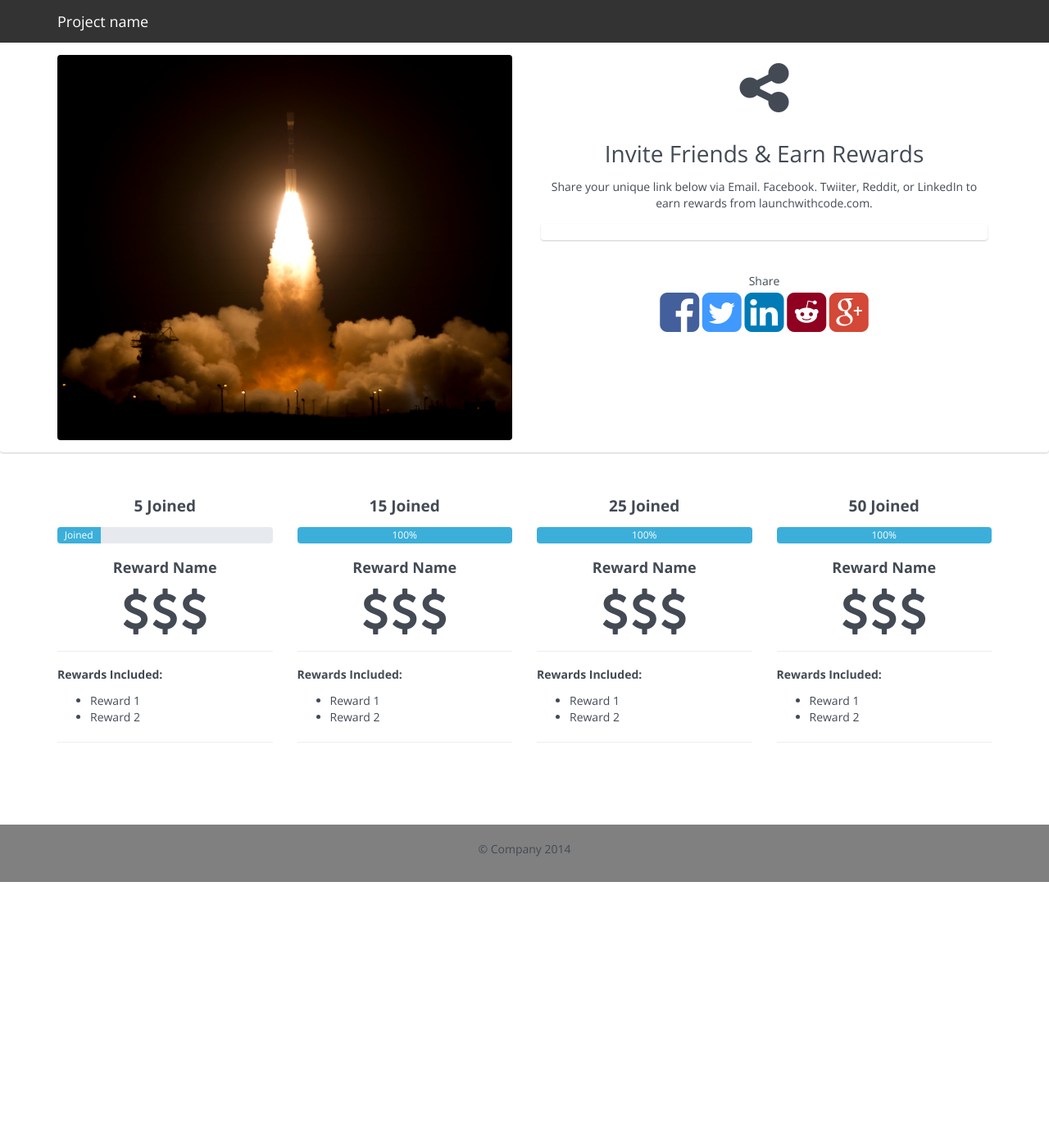
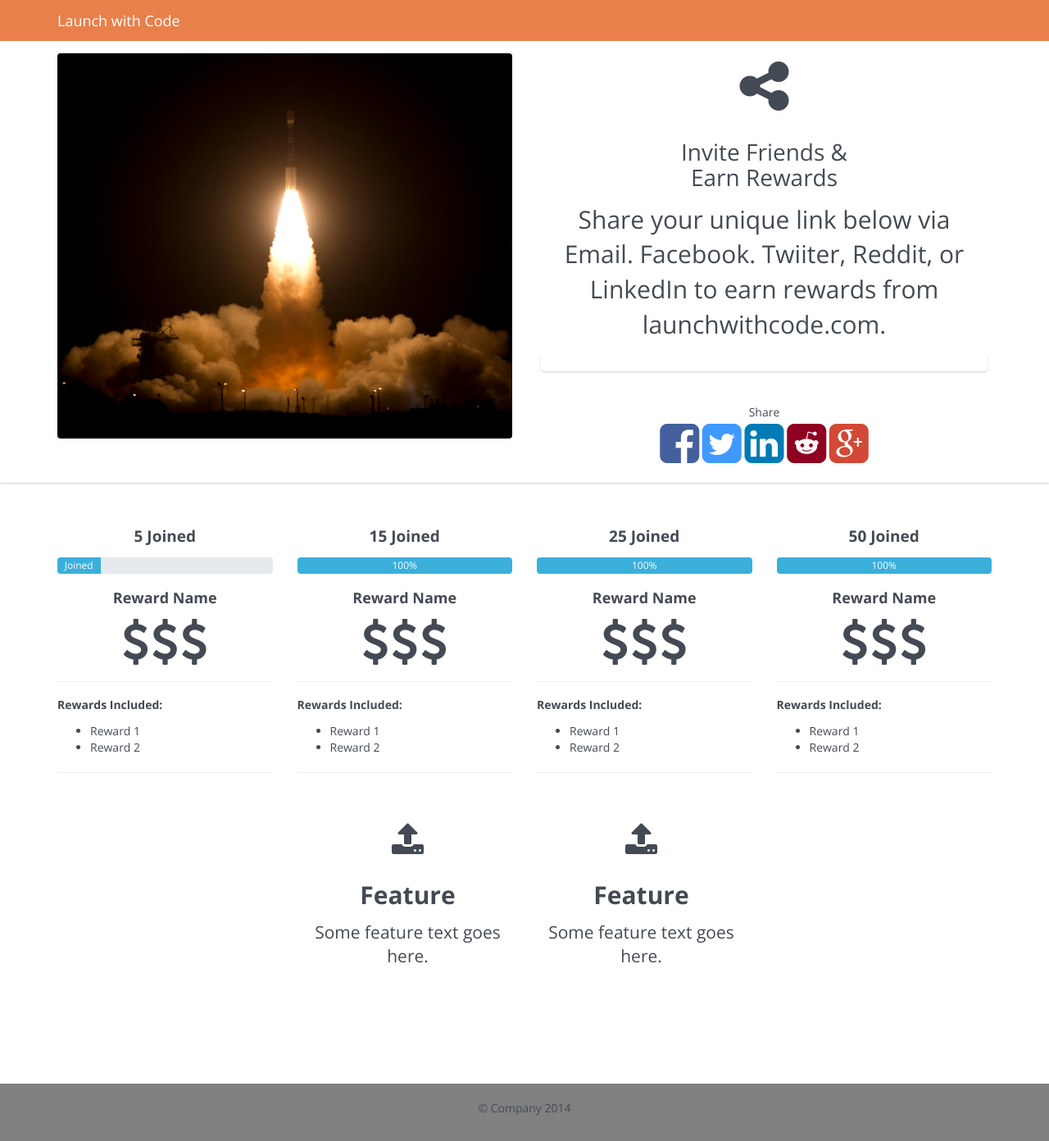
Before and after one commit to pace-noge/coding-for-entrepreneurs-udemy, a Django app: template templates/share.html in a window 1280 px wide. Shown: the whole page at 82% size. Before the commit the page ends 1076 px from the top, so only its background shows below. Run offline with Django 3.2, Linux system fonts and the light colour scheme; the template is opened without the code that fills it, so the values that code supplies are empty.

Commit message:
add 404.html

```diff
--- a/templates/base.html
+++ b/templates/base.html
@@ -37,6 +37,31 @@
         .img-share {
             margin-top: 15px;
             margin-bottom: 15px;
+        }
+
+        .feature-row {
+            background-color: white;
+            min-height: 200px;
+            padding:40px 0;
+            border-bottom: 1px solid #EEE;
+        }
+
+         .navbar-inverse {
+            background-color: #E9804C !important;
+            border: none !important;
+         }
+
+        .jumbotron {
+            border-radius: 0px !important;
+        }
+
+        .jumbotron h1 {
+            font-weight: 100;
+        }
+
+        .jumbotron p {
+            font-weight: 100;
+            font-size: 30px;
         }
 
 
--- a/templates/navbar.html
+++ b/templates/navbar.html
@@ -1,7 +1,7 @@
 <nav class="navbar navbar-inverse">
   <div class="container">
     <div class="navbar-header">
-      <a class="navbar-brand">Project name</a>
+      <a class="navbar-brand">Launch with Code</a>
     </div>
   </div>
 </nav>
--- a/templates/share.html
+++ b/templates/share.html
@@ -1,5 +1,13 @@
 {% extends 'base.html' %}
 {% load staticfiles %}
+{% block styles %}
+    <style type="text/css">
+        .feature-row {
+            border: none !important;
+        }
+
+    </style>
+{% endblock %}
 {% block content %}
 {% include 'navbar.html' %}
 <div class="jumbotron">
@@ -7,7 +15,7 @@
         <div class="row">
             <div class="col-sm-6 pull-right jumbotron-contents text-center">
                 <i class="fa fa-share-alt fa-5x"></i>
-                <h1>Invite Friends &amp; Earn Rewards</h1>
+                <h1>Invite Friends &amp;<br /> Earn Rewards</h1>
                 <p>
                     Share your unique link below via Email. Facebook. Twiiter, Reddit, or LinkedIn to earn rewards from launchwithcode.com.
                 </p>
@@ -15,12 +23,16 @@
                     {{ ref_url }}
                 </div>
                 <br /> <span>Share</span><br />
+                <a href="https://www.facebook.com/sharer/sharer.php?u={{ ref_url }}" target="_blank">
+ <i class="fa fa-facebook-square fa-4x" style="color: #43609C;"></i>
+</a>
 
-                <i class="fa fa-facebook-square fa-4x" style="color: #43609C;"></i>
-                <i class="fa fa-twitter-square fa-4x" style="color:#4099FF"></i>
+                <a href="https://twitter.com/home?status=Baliemcoder%20python%20programmer"> <i class="fa fa-twitter-square fa-4x" style="color:#4099FF" target="_blank"></i></a>
+
                 <i class="fa fa-linkedin-square fa-4x" style="color:#007bb6"></i>
                 <i class="fa fa-reddit-square fa-4x" style="color:#900020"></i>
-                <i class="fa fa-google-plus-square fa-4x" style="color:#D34836"></i>
+
+                <a href='https://plus.google.com/share?url={{ share_url }}' target="_blank"><i class="fa fa-google-plus-square fa-4x" style="color:#D34836"></i></a>
             </div>
             <div class="col-md-6 pull-left jumbotron-photo">
                 <p>
@@ -127,6 +139,29 @@
             </span>
         </div>
     </div>
+
+    <div class="row text-center feature-row">
+        <div class="col-sm-12">
+
+            <div class="col-sm-3 col-sm-offset-3">
+                <i class="fa fa-upload fa-3x"></i>
+                <h3>Feature</h3>
+                <p class="lead">
+                    Some feature text goes here.
+                </p>
+            </div>
+
+            <div class="col-sm-3">
+                <i class="fa fa-upload fa-3x"></i>
+                <h3>Feature</h3>
+                <p class="lead">
+                    Some feature text goes here.
+                </p>
+            </div>
+
+        </div>
+    </div>
+
 </div>
 {% endblock %}
 
```
Also changed, not shown: templates/400.html (added, +60 -0 lines), templates/404.html (added, +60 -0 lines), templates/500.html (added, +60 -0 lines), templates/home.html (+102 -6 lines), 1 other file.
